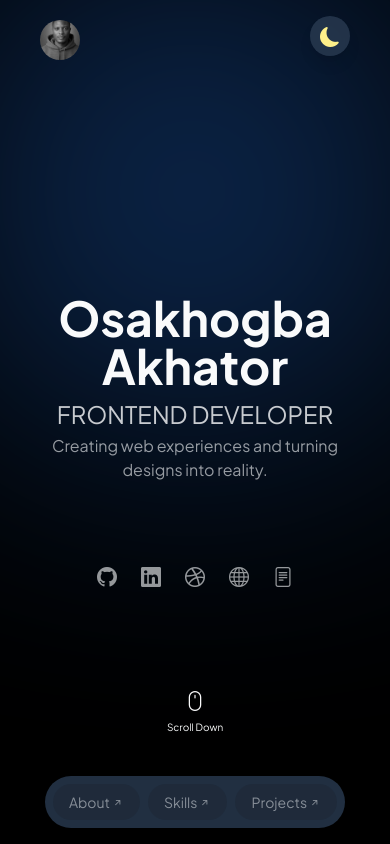
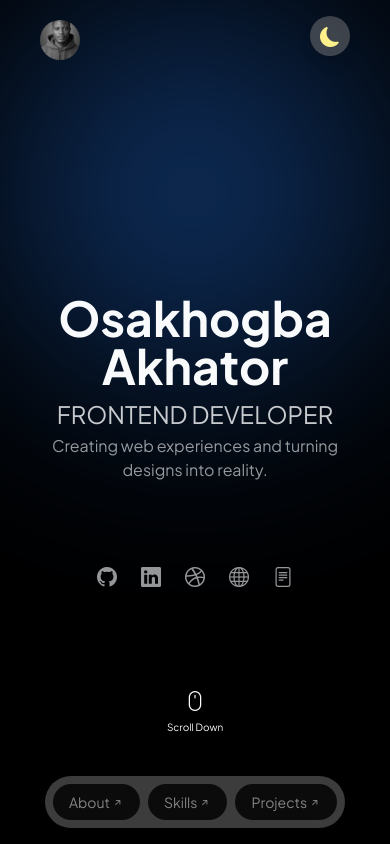
Before and after one commit to AkhatorEnosa/my_portfolio, a React (Vite) app: page / in a window 390 px wide. Shown: the top 844 px of the page. Built offline with nearby package versions, Linux system fonts and the light colour scheme.

Commit message:
UI update

```diff
--- a/src/App.tsx
+++ b/src/App.tsx
@@ -1,18 +1,14 @@
-import { useContext } from "react";
 import { BrowserRouter as Router, Routes, Route } from "react-router-dom";
 import Left from "./sections/Left";
 import Right from "./sections/Right";
-import { AppContext } from "./context/AppContext";
 import CursorTracker from "./components/CursorTracker";
 
 const App = () => {
-  const { theme } = useContext(AppContext);
-
   return (
     <Router>
-      <div className="mx-auto min-h-screen max-w-[1800px] bg-[#f9fafb] dark:bg-[#1F2937] text-[#000000] dark:text-[#f9fafb]">
+      <div className="mx-auto min-h-screen max-w-[1800px] text-[#000000] dark:text-[#f9fafb]">
         {/* Background & Cursor Layer */}
-        <div className={`${theme === 'dark' ? "bg-[#000000]" : "bg-[#f5f5f5]"} fixed w-screen h-screen left-0 top-0 z-10`}>
+        <div className={`dark:bg-[#000000] bg-[#f5f5f5] fixed w-screen h-screen left-0 top-0 z-10`}>
           <CursorTracker />
         </div>
 
--- a/src/components/CursorTracker.tsx
+++ b/src/components/CursorTracker.tsx
@@ -1,51 +1,41 @@
-import { useState, useEffect } from 'react';
-import { motion } from 'framer-motion';
+import { useEffect, useState } from 'react';
+import { motion, useMotionValue, useSpring } from 'framer-motion';
 
 export default function CursorTracker() {
-  const [position, setPosition] = useState({ x: 0, y: 0 });
   const [isTouchDevice, setIsTouchDevice] = useState(false);
 
+  // Use MotionValues instead of State to prevent re-renders
+  const mouseX = useMotionValue(0);
+  const mouseY = useMotionValue(0);
+
+  // Wrap them in a Spring for that smooth "lagging" follow effect
+  const springConfig = { damping: 25, stiffness: 150, mass: 0.5 };
+  const smoothX = useSpring(mouseX, springConfig);
+  const smoothY = useSpring(mouseY, springConfig);
+
   useEffect(() => {
-    // Detect touch device
     setIsTouchDevice('ontouchstart' in window || navigator.maxTouchPoints > 0);
+    if (isTouchDevice) return;
 
-    const handleMove = (e: MouseEvent | TouchEvent) => {
-      const clientX = 'touches' in e ? e.touches[0].clientX : (e as MouseEvent).clientX;
-      const clientY = 'touches' in e ? e.touches[0].clientY : (e as MouseEvent).clientY;
-
-      setPosition({
-        x: clientX - 180, // Adjust for element size
-        y: clientY - 180
-      });
+    const handleMove = (e: MouseEvent) => {
+      // Adjusting by -192 (half of h-96/w-96) to center the blob
+      mouseX.set(e.clientX - 100);
+      mouseY.set(e.clientY - 100);
     };
 
-    // Add both mouse and touch listeners
     window.addEventListener('mousemove', handleMove);
-    window.addEventListener('touchmove', handleMove as EventListener);
+    return () => window.removeEventListener('mousemove', handleMove);
+  }, [mouseX, mouseY, isTouchDevice]);
 
-    return () => {
-      window.removeEventListener('mousemove', handleMove);
-      window.removeEventListener('touchmove', handleMove as EventListener);
-    };
-  }, []);
-
-  // Don't render cursor for touch devices
   if (isTouchDevice) return null;
 
   return (
-    <div className="relative h-screen w-full overflow-hidden">
-      {/* Custom cursor */}
+    <div className="fixed inset-0 pointer-events-none overflow-hidden z-50">
       <motion.div
-        className="fixed top-0 left-0 h-96 w-96 rounded-full pointer-events-none bg-[#fff828] dark:bg-[#2881ff] blur-[150px] opacity-5 dark:opacity-60 z-50"
-        animate={{
-          x: position.x,
-          y: position.y
-        }}
-        transition={{
-          type: "spring",
-          damping: 20,
-          stiffness: 100,
-          mass: 0.1
+        className="h-96 w-96 rounded-full bg-[#fff828] dark:bg-[#2881ff] blur-[120px] opacity-5 dark:opacity-40"
+        style={{
+          x: smoothX,
+          y: smoothY,
         }}
       />
     </div>
--- a/src/components/NavLink.tsx
+++ b/src/components/NavLink.tsx
@@ -10,7 +10,7 @@ const NavLink = ({url, title}: NavLinkProps) => {
   const { selectedSection, setSelectedSection } = useContext(AppContext)
   return (
     <a href={url}
-      className={`group relative w-fit h-fit p-2 px-4 lg:p-0 rounded-full flex justify-center items-center lg:gap-3 capitalize text-sm ${selectedSection === title ? "font-semibold bg-[#1f2937] dark:bg-[#f9fafb] dark:text-[#1F2937] text-[#f9fafb] lg:text-[#008080] lg:bg-transparent lg:dark:bg-transparent lg:dark:text-white gap-5" : "bg-[#1f2937]/5 dark:bg-[#1f2937]/80 lg:bg-transparent lg:dark:bg-transparent dark:text-[#f9fafb]/60 lg:text-[#1F2937] lg:hover:text-[#008080] gap-0 lg:dark:text-[#f9fafb]/80 lg:dark:hover:text-[#f9fafb] hover:font-semibold opacity-80 hover:opacity-100"} transition-all duration-150`}
+      className={`group relative w-fit h-fit p-2 px-4 lg:p-0 rounded-full flex justify-center items-center lg:gap-3 capitalize text-sm ${selectedSection === title ? "font-semibold bg-[#1f2937] dark:bg-[#f9fafb] dark:text-[#1F2937] text-[#f9fafb] lg:text-[#008080] lg:bg-transparent lg:dark:bg-transparent lg:dark:text-white gap-5" : "bg-[#1f2937]/5 dark:bg-[#000000] lg:bg-transparent lg:dark:bg-transparent dark:text-[#f9fafb]/60 lg:text-[#1F2937] lg:hover:text-[#008080] gap-0 lg:dark:text-[#f9fafb]/80 lg:dark:hover:text-[#f9fafb] hover:font-semibold opacity-80 hover:opacity-100"} transition-all duration-150`}
       onClick={() => {
         setSelectedSection(title);
         localStorage.setItem('section', title)
--- a/src/components/TabButton.tsx
+++ b/src/components/TabButton.tsx
@@ -17,7 +17,7 @@ const TabButton = ({ title, index } : { title: string, index: number }) => {
     }
   return (
     <button
-      className={`relative w-fit flex justify-center items-center capitalize text-nowrap text-xs gap-3 ${groupBy === title ? "font-semibold text-[#f9fafb] hover:text-[#f9fafb] dark:text-[#1f2937] dark:hover:text-[#1f2937]" : " bg-[#1f2937]/5 dark:bg-[#1f2937]/80 hover:text-[#008080] dark:text-[#f9fafb]/60 dark:hover:text-[#f9fafb] hover:shadow-sm"} py-2 px-4 overflow-clip rounded-full transition-all duration-300`}
+      className={`relative w-fit flex justify-center items-center capitalize text-nowrap text-xs gap-3 ${groupBy === title ? "font-semibold text-[#f9fafb] hover:text-[#f9fafb] dark:text-[#1f2937] dark:hover:text-[#1f2937]" : " bg-[#1f2937]/5 dark:bg-[#000000] hover:text-[#008080] dark:text-[#f9fafb]/60 dark:hover:text-[#f9fafb] hover:shadow-sm"} py-2 px-4 overflow-clip rounded-full transition-all duration-300`}
       aria-label={`Group by ${title}`}
       role="button"
       onClick={() => {
--- a/src/sections/Left.tsx
+++ b/src/sections/Left.tsx
@@ -115,7 +115,7 @@ const Left = () => {
           transition={{ duration: 0.5, delay: 1.5 }}
           className="w-full mt-10 lg:mt-0 fixed flex left-0 bottom-4 justify-center items-center lg:relative lg:right-0 lg:left-0 lg:bottom-0 z-40">
           {/* nav links */}
-          <div className="w-fit lg:w-full flex lg:flex-col justify-center items-center lg:items-start bg-[#f9fafb]/80 dark:bg-[#2a3b52]/80 lg:bg-transparent lg:dark:bg-transparent lg:backdrop-blur-none lg:rounded-none lg:shadow-none rounded-full backdrop-blur-sm shadow-lg py-2 px-2 lg:py-0 lg:px-0 mt-10 gap-2 sm:gap-8 md:gap-16 lg:gap-2 z-40">
+          <div className="w-fit lg:w-full flex lg:flex-col justify-center items-center lg:items-start bg-[#f9fafb]/80 dark:bg-[#787878]/50 lg:bg-transparent lg:dark:bg-transparent lg:backdrop-blur-none lg:rounded-none lg:shadow-none rounded-full backdrop-blur-sm shadow-lg py-2 px-2 lg:py-0 lg:px-0 mt-10 gap-2 sm:gap-8 md:gap-16 lg:gap-2 z-40">
             {
               NAVLINKS.map((navlink, index) => (
                 <NavLink key={index+navlink} url={`#${navlink}`} title={navlink}/>
@@ -146,11 +146,11 @@ const Left = () => {
                   initial={{ opacity: 0 }}
                   animate={{ opacity: 1 }}
                   transition={{ duration: 0.5, delay: 2.5}}
-                  className="group fixed top-4 right-10 lg:relative lg:top-0 lg:right-0 bg-[#e9edf1]/80 dark:bg-[#2a3b52]/80 p-5 size-6 flex justify-center items-center rounded-full backdrop-blur-sm shadow-lg z-50 duration-300 transition-all"
+                  className="group fixed top-4 right-10 lg:relative lg:top-0 lg:right-0 bg-[#e9edf1]/80 dark:bg-[#787878]/50 p-5 size-6 flex justify-center items-center rounded-full backdrop-blur-sm shadow-lg z-50 duration-300 transition-all"
                   aria-label={theme === 'dark' ? 'Switch to light mode' : 'Switch to dark mode'}
                   onClick={() => themeHandler()}>
-                    <p className={`w-fit text-[10px] sm:text-xs md:text-sm flex justify-center items-center lg:gap-2 ${theme === 'dark' ? "-translate-x-30 opacity-0" : "translate-x-0 opacity-100"} duration-300 transition-all`}><i className={`text-2xl bi bi-brightness-high-fill text-orange-400 group-hover:rotate-[360] ${theme !== 'dark' ? "rotate-180" : "rotate-0"} duration-300 transition-all`}></i></p>
-                    <p className={`absolute w-fit text-[10px] sm:text-xs md:text-sm flex justify-center items-center gap-2 ${theme !== 'dark' ? "-translate-x-20 opacity-0" : "translate-x-0 opacity-100"} duration-300 transition-all`}><i className={`text-xl bi bi-moon-fill text-yellow-200 group-hover:rotate-[360] ${theme === 'dark' ? "rotate-[360deg]" : "rotate-0"} duration-300 transition-all`}></i></p>
+                    <p className={`w-fit text-[10px] sm:text-xs md:text-sm flex justify-center items-center lg:gap-2 ${theme === 'dark' ? "-translate-y-30 opacity-0" : "translate-y-0 opacity-100"} duration-300 transition-all`}><i className={`text-2xl bi bi-brightness-high-fill text-orange-400 group-hover:rotate-[360] ${theme !== 'dark' ? "rotate-180" : "rotate-0"} duration-300 transition-all`}></i></p>
+                    <p className={`absolute w-fit text-[10px] sm:text-xs md:text-sm flex justify-center items-center gap-2 ${theme !== 'dark' ? "-translate-y-20 opacity-0" : "translate-y-0 opacity-100"} duration-300 transition-all`}><i className={`text-xl bi bi-moon-fill text-yellow-200 group-hover:rotate-[360] ${theme === 'dark' ? "rotate-[360deg]" : "rotate-0"} duration-300 transition-all`}></i></p>
               </motion.button>
             </Tooltip>
         </motion.div>
@@ -183,16 +183,16 @@ const Left = () => {
           }
         </div>
 
-        {/* Theme toggle button for mobile */}
+        {/* Theme toggle button for large screens */}
           <Tooltip title={theme === 'dark' ? 'Switch to light mode' : 'Switch to dark mode'} placement="bottom" arrow>
             <motion.button
                 initial={{ opacity: 0 }}
                 animate={{ opacity: 1 }}
                 transition={{ duration: 0.5, delay: 2.5}}
-                className="group fixed top-5 right-10 lg:relative lg:top-0 lg:right-0 w-fit flex bg-[#e9edf1]/80 dark:bg-[#2a3b52]/80 dark:text-[#f9fafb] text-inherit py-2 px-4 justify-center items-center rounded-full backdrop-blur-sm shadow-lg lg:shadow-none lg:backdrop-blur-none cursor-pointer overflow-clip z-50 duration-300 transition-all"
+                className="group fixed top-5 right-10 lg:relative lg:top-0 lg:right-0 w-fit flex bg-[#e9edf1]/80 dark:bg-[#787878]/20 dark:text-[#f9fafb] text-inherit py-2 px-4 justify-center items-center rounded-full backdrop-blur-sm shadow-lg lg:shadow-none lg:backdrop-blur-none cursor-pointer overflow-clip z-50 duration-300 transition-all"
                 aria-label={theme === 'dark' ? 'Switch to light mode' : 'Switch to dark mode'}
                 onClick={() => themeHandler()}>
-                  <p className={`w-fit text-xs md:text-sm flex justify-center items-center lg:gap-2 ${theme === 'dark' ? "-translate-x-30 opacity-0" : "translate-x-0 opacity-100"} duration-300 transition-all`}><span className="hidden lg:flex">Light Mode</span><i className={`text-2xl bi bi-brightness-high-fill text-orange-400 group-hover:rotate-[360] ${theme !== 'dark' ? "rotate-180" : "rotate-0"} duration-300 transition-all`}></i></p>
+                  <p className={`w-fit text-xs md:text-sm flex justify-center items-center lg:gap-2 ${theme === 'dark' ? "l opacity-0" : "translate-x-0 opacity-100"} duration-300 transition-all`}><span className="hidden lg:flex">Light Mode</span><i className={`text-2xl bi bi-brightness-high-fill text-orange-400 group-hover:rotate-[360] ${theme !== 'dark' ? "rotate-180" : "rotate-0"} duration-300 transition-all`}></i></p>
                   <p className={`absolute w-fit text-xs md:text-sm flex justify-center items-center gap-2 ${theme !== 'dark' ? "-translate-x-20 opacity-0" : "translate-x-0 opacity-100"} duration-300 transition-all`}><span className="hidden lg:flex">Dark Mode</span><i className={`text-xl bi bi-moon-fill text-yellow-200 group-hover:rotate-[360] ${theme === 'dark' ? "rotate-[360deg]" : "rotate-0"} duration-300 transition-all`}></i></p>
             </motion.button>
           </Tooltip>
```
Also changed, not shown: src/components/Modal.tsx (+5 -2 lines), src/sections/Right.tsx (+3 -7 lines).
